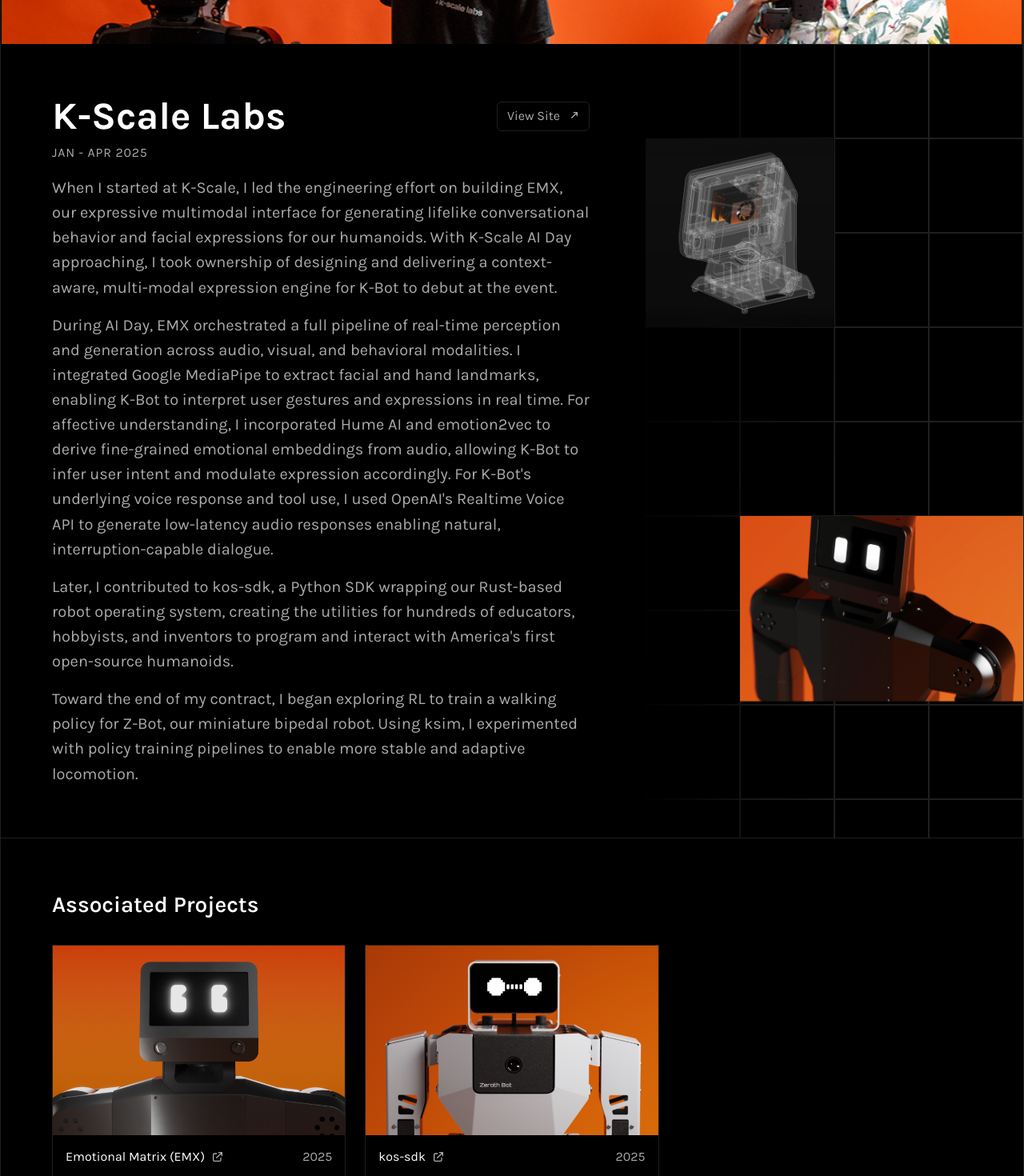
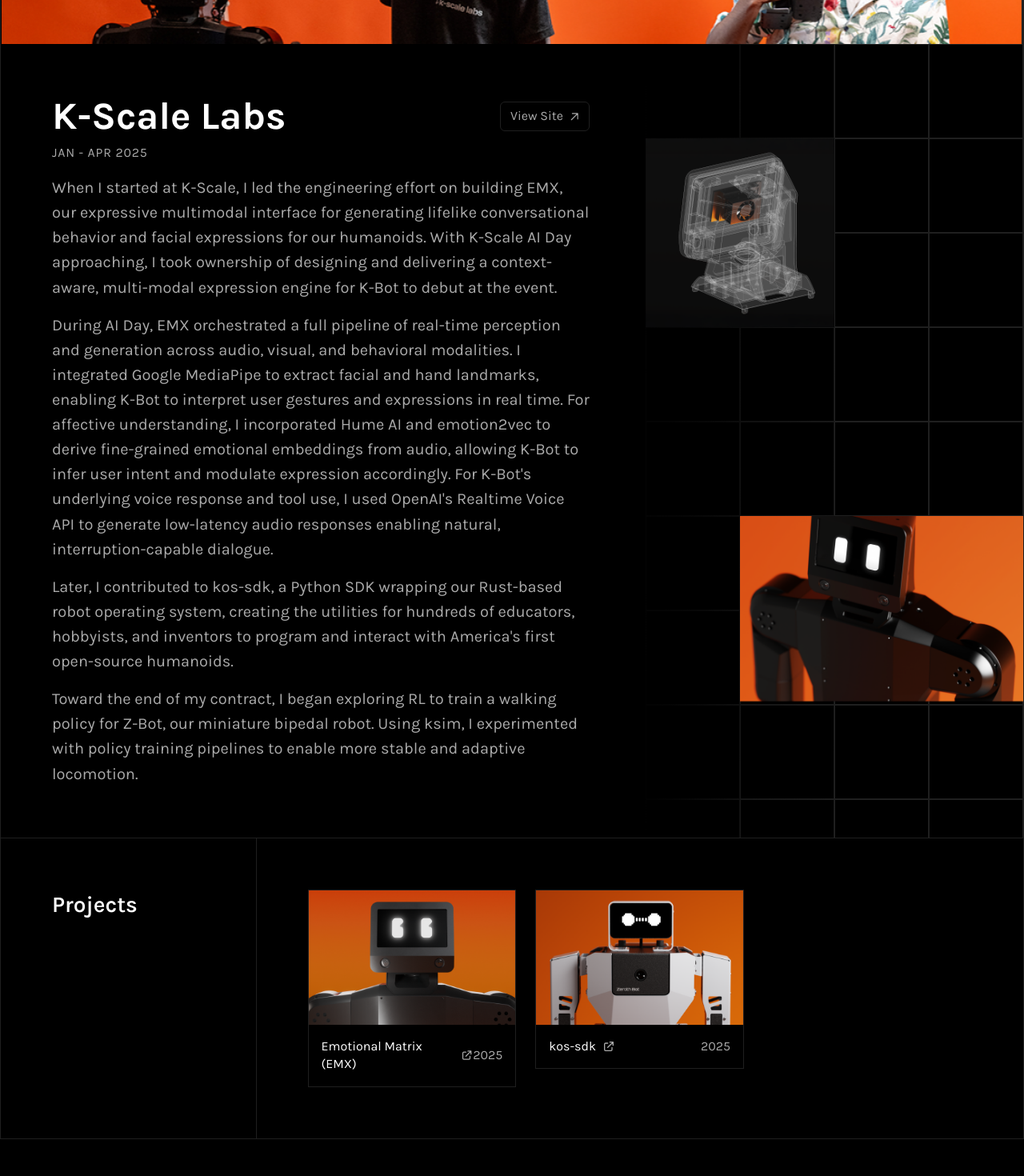
Before and after one commit to kevinjosethomas/kevinjosethomas, a Next.js app: page /work/kscale in a window 1280 px wide. Shown: the part 380-1850 px from the top of the page at 80% size. Built offline with nearby package versions, Linux system fonts and the light colour scheme; a web font is replaced by a local one.

Commit message:
style: clean up components

```diff
--- /dev/null
+++ b/components/ArrowIcon.tsx
@@ -0,0 +1,22 @@
+interface ArrowIconProps {
+  className?: string;
+}
+
+export default function ArrowIcon({ className = "h-4 w-4" }: ArrowIconProps) {
+  return (
+    <svg
+      className={`transition-transform group-hover:translate-x-0.5 group-hover:-translate-y-0.5 ${className}`}
+      fill="none"
+      stroke="currentColor"
+      viewBox="0 0 16 16"
+      xmlns="http://www.w3.org/2000/svg"
+      strokeWidth={1.5}
+    >
+      <path
+        strokeLinecap="round"
+        strokeLinejoin="round"
+        d="M4.5 2.5h9v9M13 3L3 13"
+      />
+    </svg>
+  );
+}
--- a/components/ExperienceLayout.tsx
+++ b/components/ExperienceLayout.tsx
@@ -2,6 +2,7 @@ import Image from "next/image";
 import { projects } from "@/data/projects";
 import ProjectCard from "@/components/ProjectCard";
 import { ReactNode } from "react";
+import ArrowIcon from "./ArrowIcon";
 
 interface ExperienceLayoutProps {
   bannerImage: string;
@@ -49,20 +50,7 @@ export default function ExperienceLayout({
               className="group border-border text-secondary flex items-center gap-2 rounded-md border px-3 py-1.5 text-sm transition-all hover:border-white/20 hover:text-white"
             >
               <span>View Site</span>
-              <svg
-                className="h-4 w-4 transition-transform group-hover:translate-x-0.25 group-hover:-translate-y-0.25"
-                fill="none"
-                stroke="currentColor"
-                viewBox="0 0 24 24"
-                xmlns="http://www.w3.org/2000/svg"
-              >
-                <path
-                  strokeLinecap="round"
-                  strokeLinejoin="round"
-                  strokeWidth={2}
-                  d="M14 4h6m0 0v6m0-6L10 14"
-                />
-              </svg>
+              <ArrowIcon className="h-3 w-3" />
             </a>
           </div>
           <p className="text-secondary text-sm tracking-wider uppercase">
@@ -74,9 +62,11 @@ export default function ExperienceLayout({
         </div>
       </div>
 
-      <div className="border-border flex w-full flex-col items-start justify-start gap-8 border-t p-16">
-        <h2 className="text-2xl font-semibold">Associated Projects</h2>
-        <div className="grid w-full grid-cols-1 gap-6 md:grid-cols-3">
+      <div className="border-border grid w-full grid-cols-1 gap-6 border-t md:grid-cols-4 md:gap-0">
+        <div className="border-border flex flex-col items-start justify-start border-r px-16 pt-16 md:p-16">
+          <h2 className="text-2xl font-semibold">Projects</h2>
+        </div>
+        <div className="col-span-3 grid w-full grid-cols-3 gap-6 p-16">
           {associatedProjects.map((project) => (
             <ProjectCard key={project.id} project={project} />
           ))}
--- a/components/ProjectLayout.tsx
+++ b/components/ProjectLayout.tsx
@@ -1,5 +1,6 @@
 import Image from "next/image";
 import { ReactNode } from "react";
+import ArrowIcon from "./ArrowIcon";
 
 interface ProjectLayoutProps {
   bannerImage: string;
@@ -29,21 +30,8 @@ function CTA({ href, icon, text, borderClass }: CallToActionProps) {
     >
       {icon}
       <div className="flex items-center justify-start gap-4">
-        <span className="text-xl">{text}</span>{" "}
-        <svg
-          className="h-3 w-3 transition-transform group-hover:translate-x-0.5 group-hover:-translate-y-0.5"
-          fill="none"
-          stroke="currentColor"
-          viewBox="0 0 16 16"
-          xmlns="http://www.w3.org/2000/svg"
-          strokeWidth={1.5}
-        >
-          <path
-            strokeLinecap="round"
-            strokeLinejoin="round"
-            d="M4.5 2.5h9v9M13 3L3 13"
-          />
-        </svg>
+        <span className="text-xl">{text}</span>
+        <ArrowIcon className="h-3 w-3" />
       </div>
     </a>
   );
```
